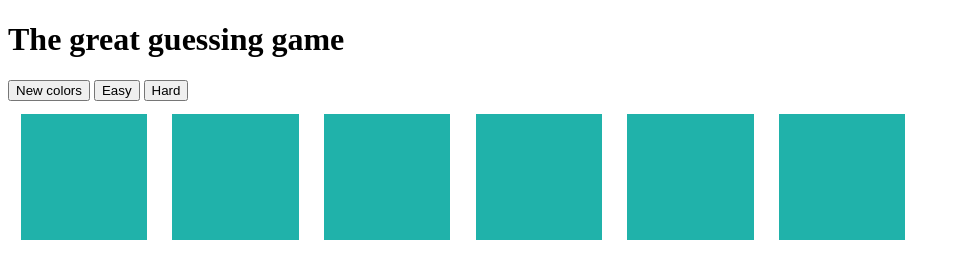
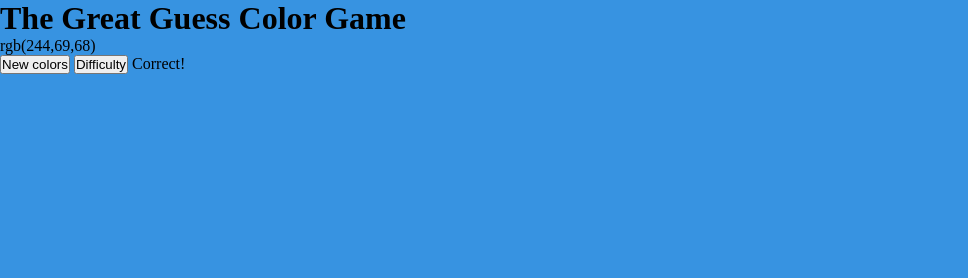
Before and after one commit to LuciaRol/JS_Guess_the_Color_Game, a plain HTML site: page index.html in a window 1280 px wide. Shown: the whole page, without its empty margins (0-968 px from the left). Drawn offline with Linux system fonts and the light colour scheme.

Commit message:
HTML rehecho, añadido fichero CSS

```diff
--- a/index.html
+++ b/index.html
@@ -5,30 +5,36 @@
     <meta name="viewport" content="width=device-width, initial-scale=1.0">
     <title>Guess the Color Game</title>
     <script src="index.js"></script>
-    <style>
-        .container{
-        width: 10%;
-        background: lightseagreen;
-        padding-bottom: 10%;
-        float: left;
-        margin: 1%;
-        }
-    </style>
-</head>
+    <link rel="stylesheet" href="./styles.css">
 
 <body>
-    <h1 id="titulo">The great <span id="solucion"></span> guessing game</h1>
-    <input type="button" class= boton id = nuevoColor value="New colors">
-    <input type="button" class= boton  id = botnFacil value="Easy">
-    <input type="button" class= boton  id = botonDificil value="Hard">
-    <main id="main">
-        <div class="container" id="c1"></div>
-        <div class="container" id="c2"></div>
-        <div class="container" id="c3"></div>
-        <div class="container" id="c4"></div>
-        <div class="container" id="c5"></div>
-        <div class="container" id="c6"></div>
+
+    <header>
+      <h1>The Great Guess Color Game</h1>
+      <span id="color-juego">rgb(244,69,68)</span>
+    </header>
+
+    <div>
+      <button id="nuevo-juego">
+        New colors
+      </button>
+
+      <button id="nivel-dificultad">
+        Difficulty
+      </button>
+
+      <span>
+        Correct!
+      </span>
+    </div>
+
+    <main class="contenedor-color" id="main">
+      <div id="color-1">
+      </div>
+
+      <div id="color-2">
+      </div>
+
     </main>
-
-</body>
-</html>
+  </body>
+  </html>
--- a/index.js
+++ b/index.js
@@ -3,7 +3,7 @@ window.onload = () =>{
 
     //generaAleatorios();
     //colorMain();
-    // https://digitalredneck.co.uk/making-a-rgb-colour-guessing-game-in-javascript/
+
 
 }
 
--- /dev/null
+++ b/styles.css
@@ -0,0 +1,13 @@
+* {
+    padding: 0;
+    margin: 0;
+    box-sizing: border-box;
+  }
+
+  body {
+    background-color: #3793e1;
+  }
+
+  .colors-container {
+    background-color: #000;
+  }
```
